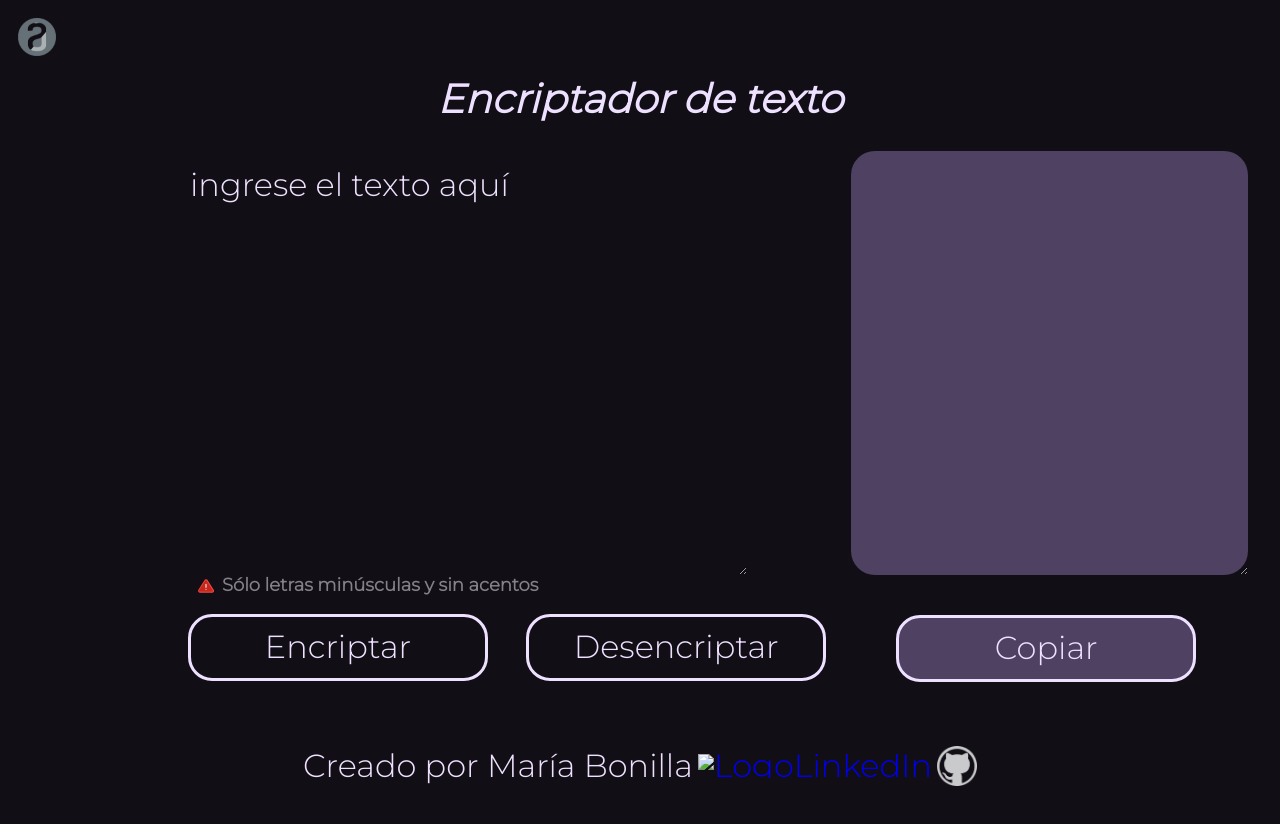
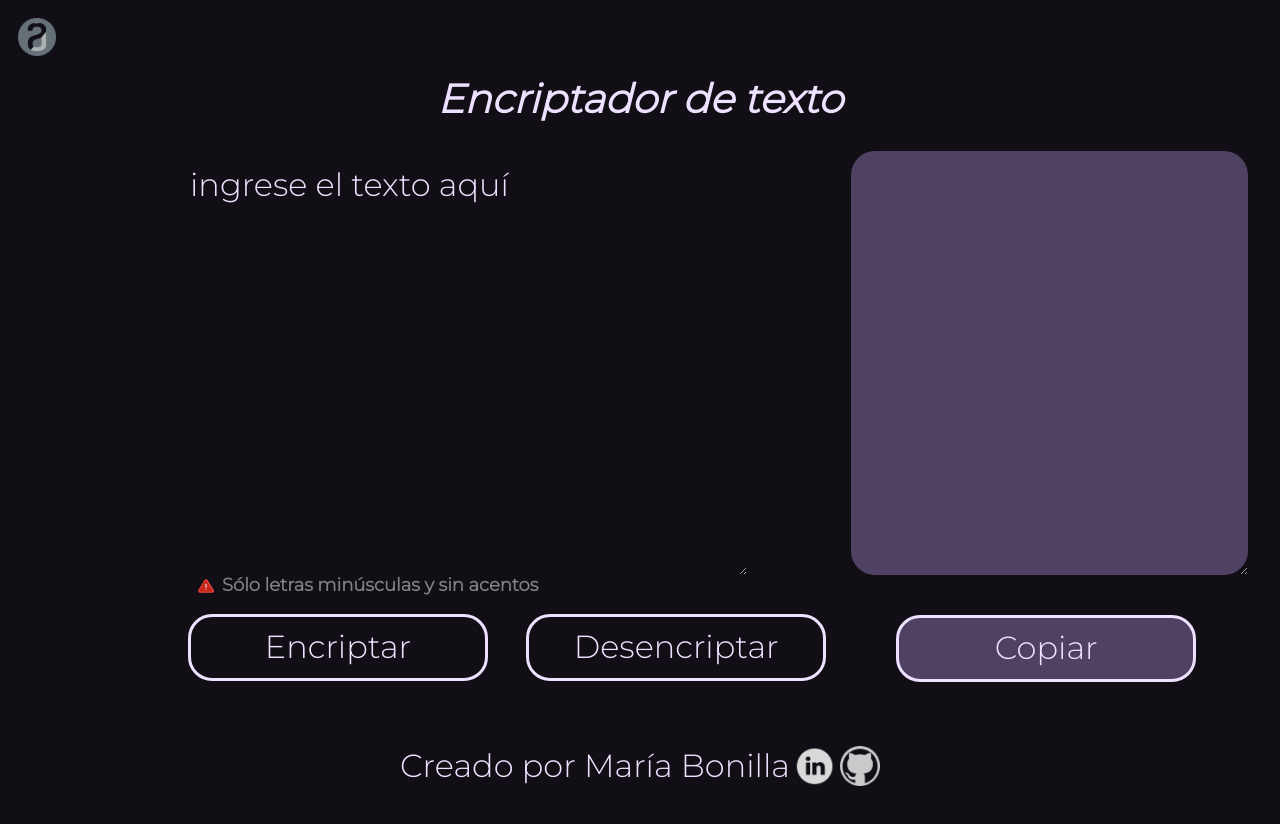
Before and after one commit to majoboch/challengeEncriptador, a plain HTML site: page index.html in a window 1280 px wide. Drawn offline with Linux system fonts and the light colour scheme.

Commit message:
Update index.html

```diff
--- a/index.html
+++ b/index.html
@@ -39,7 +39,7 @@
     <footer>
         <h4>Creado por María Bonilla</h4>
         <a href="https://www.linkedin.com/in/mariabonillach/" >
-        <img src="linkedin.png" alt="LogoLinkedIn" class="iconosFooter">
+        <img src="imagenes/linkedin.png" alt="LogoLinkedIn" class="iconosFooter">
         </a>
         <a href="https://github.com/majoboch">
             <img src="imagenes/github.png" alt="LogoGithub" class="iconosFooter">
```
